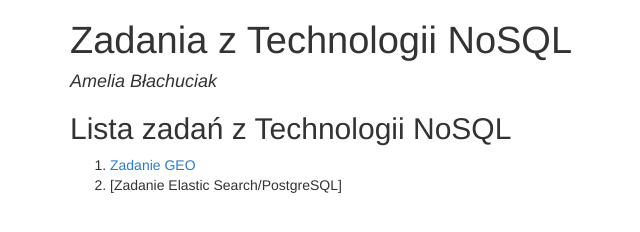
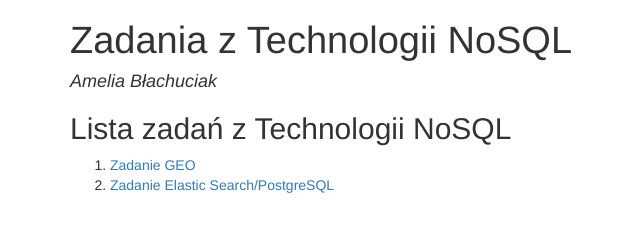
Before and after one commit to erathiel/nosql, a plain HTML site: page docs/index.html in a window 1280 px wide. Shown: the whole page, without its empty margins (115-755 px from the left). Drawn offline with nearby package versions, Linux system fonts and the light colour scheme; some packages are replaced by stand-ins of ours.

Commit message:
Update index.html

```diff
--- a/docs/index.html
+++ b/docs/index.html
@@ -125,7 +125,7 @@ $(document).ready(function () {
 <h2>Lista zadań z Technologii NoSQL</h2>
 <ol style="list-style-type: decimal">
 <li><a href="geo.html">Zadanie GEO</a></li>
-<li>[Zadanie Elastic Search/PostgreSQL]</li>
+<li><a href="elastic_postgres.html">Zadanie Elastic Search/PostgreSQL</a></li>
 </ol>
 </div>
 
```
